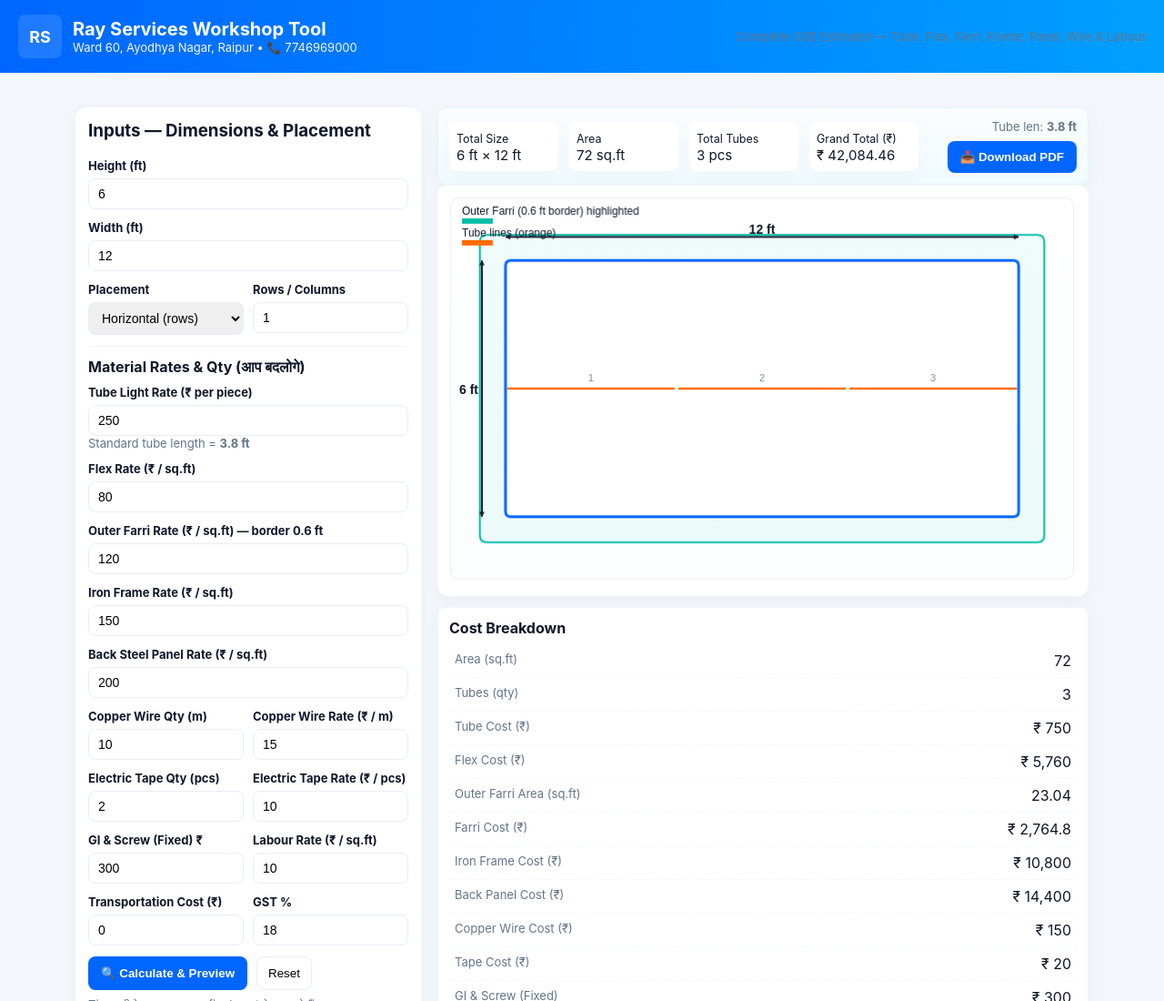
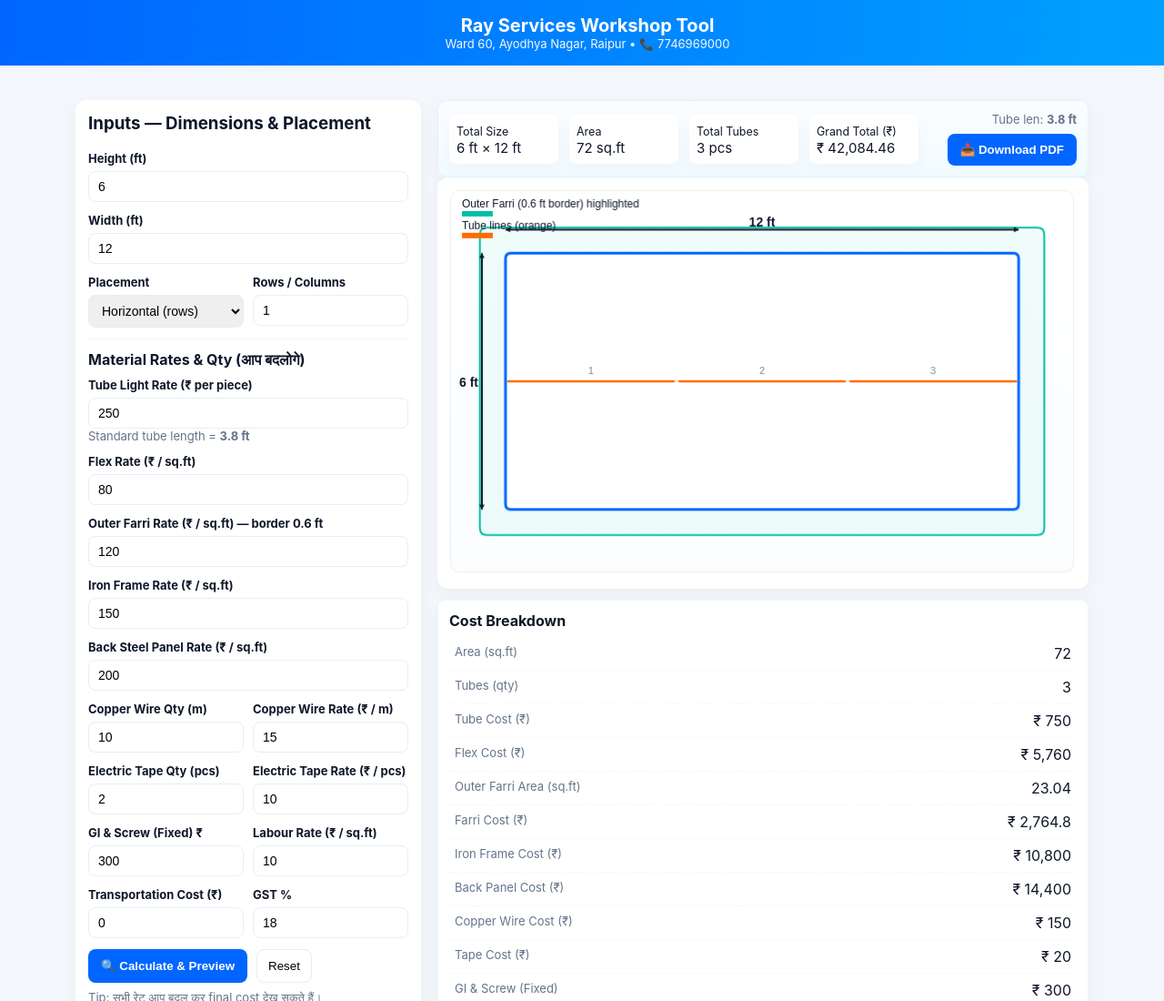
Before and after one commit to aaachandan/Tool, a plain HTML site: page index.html in a window 1280 px wide. Shown: the top 1100 px of the page at 91% size. Drawn offline with nearby package versions, Linux system fonts and the light colour scheme.

Commit message:
Update index.html

```diff
--- a/index.html
+++ b/index.html
@@ -13,11 +13,27 @@
     :root{ --accent-1:#0066ff; --accent-2:#00c2a8; --muted:#64748b; --card:#fff; --bg:#f3f7fb; }
     *{box-sizing:border-box}
     body{margin:0;font-family:Inter,system-ui,Arial,sans-serif;background:var(--bg);color:#0f172a}
-    header{background:linear-gradient(90deg,var(--accent-1),#00a0ff);color:#fff;padding:16px 20px;display:flex;justify-content:space-between;align-items:center}
-    .brand{display:flex;gap:12px;align-items:center}
-    .brand-logo{width:48px;height:48px;border-radius:8px;background:rgba(255,255,255,0.12);display:flex;align-items:center;justify-content:center;font-weight:700;font-size:18px}
+
+    header {
+      background: linear-gradient(90deg, var(--accent-1), #00a0ff);
+      color: #fff;
+      padding: 16px 20px;
+      display: flex;
+      flex-direction: column;
+      align-items: center;
+      text-align: center;
+    }
+    .brand {
+      display: flex;
+      gap: 12px;
+      align-items: center;
+      justify-content: center;
+    }
+
     header h1{margin:0;font-size:20px}
     header .addr{font-size:13px;opacity:0.95}
+    header .muted{margin-top:6px;font-size:13px;color:rgba(255,255,255,0.9)}
+
     .container{max-width:1150px;margin:20px auto;padding:18px}
     .grid{display:grid;grid-template-columns:380px 1fr;gap:18px}
     @media(max-width:980px){.grid{grid-template-columns:1fr}}
@@ -41,16 +57,15 @@
   </style>
 </head>
 <body>
+
 <header>
   <div class="brand">
-    <div class="brand-logo">RS</div>
+    <div class="brand-logo"></div>
     <div>
       <h1>Ray Services Workshop Tool</h1>
       <div class="addr">Ward 60, Ayodhya Nagar, Raipur • 📞 7746969000</div>
     </div>
-  </div>
-  <div class="muted">Complete GSB Estimator — Tube, Flex, Farri, Frame, Panel, Wire & Labour</div>
-</header>
+ </header>
 
 <div class="container">
   <div class="grid">
```
